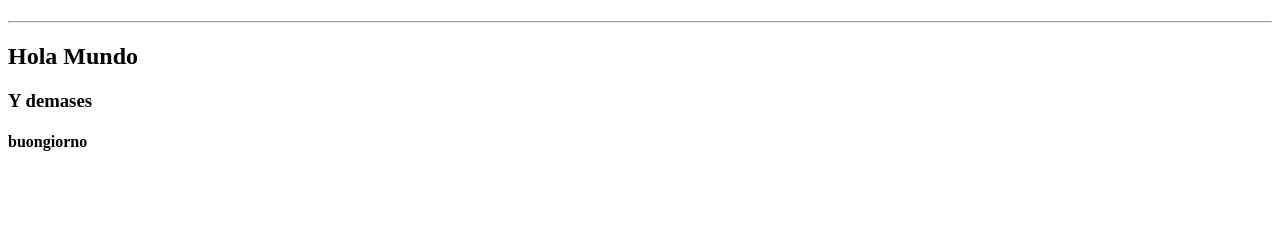
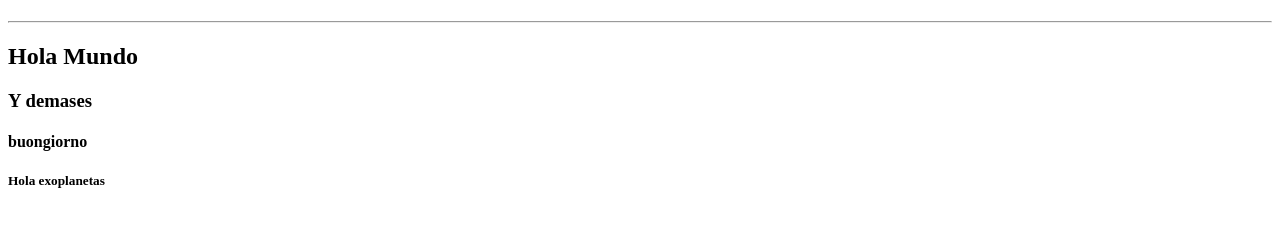
Before and after one commit to brian-magico/Clase-Repo, a website: page index.html in a window 1280 px wide. Shown: the part 59-286 px from the top of the page. Drawn offline with Linux system fonts and the light colour scheme.

Commit message:
[FEATURE]

```diff
--- a/index.html
+++ b/index.html
@@ -12,5 +12,6 @@
     <h2>Hola Mundo</h2>
     <h3>Y demases</h3>
     <h4>buongiorno</h4>
+    <h5>Hola exoplanetas</h5>
 </body>
 </html>
```
